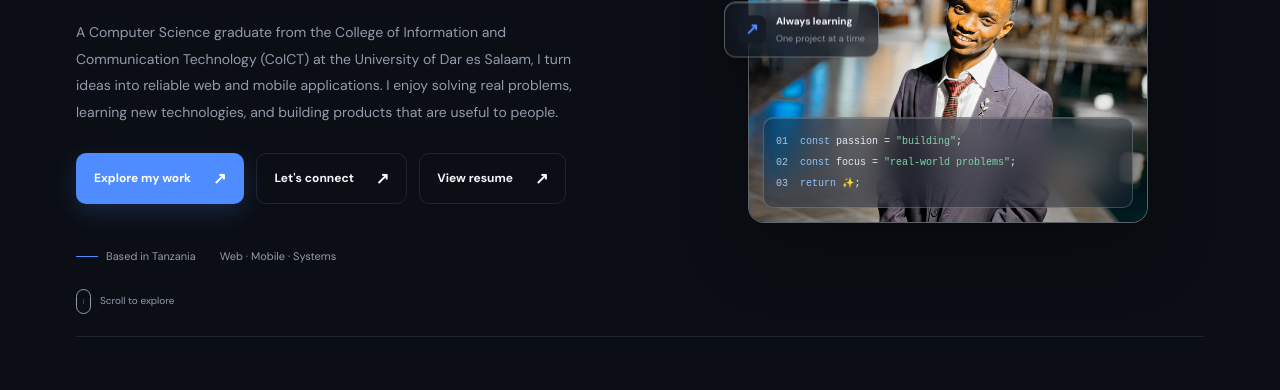
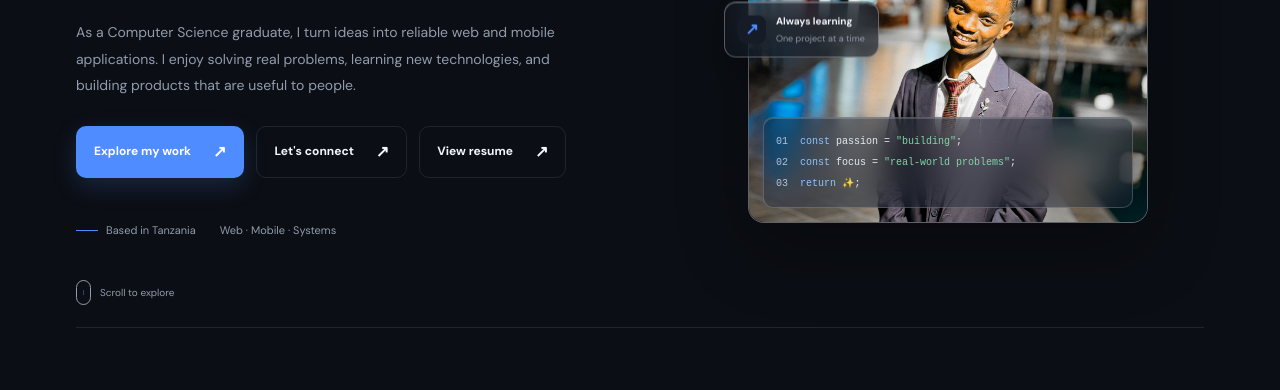
Before and after one commit to Edgar-Charz/edgar-portfolio, a plain HTML site: page index.html in a window 1280 px wide. Shown: the part 408-798 px from the top of the page. Drawn offline with Linux system fonts and the light colour scheme.

Commit message:
Refactor hero description for clarity and conciseness

```diff
--- a/index.html
+++ b/index.html
@@ -70,11 +70,9 @@
               >
             </h2>
             <p class="hero-description">
-              A Computer Science graduate from the College of Information and
-              Communication Technology (CoICT) at the University of Dar es
-              Salaam, I turn ideas into reliable web and mobile applications.
-              I enjoy solving real problems, learning new technologies, and building
-              products that are useful to people.
+              As a Computer Science graduate, I turn ideas into reliable web
+              and mobile applications. I enjoy solving real problems, learning
+              new technologies, and building products that are useful to people.
             </p>
             <div class="hero-actions">
               <a class="button button-primary" href="#projects"
```
